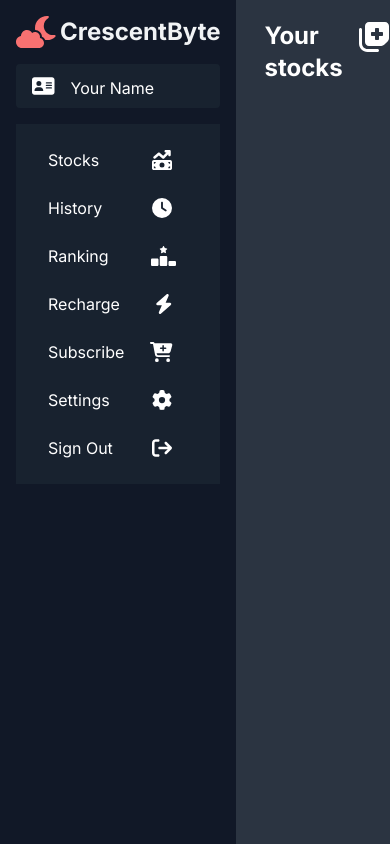
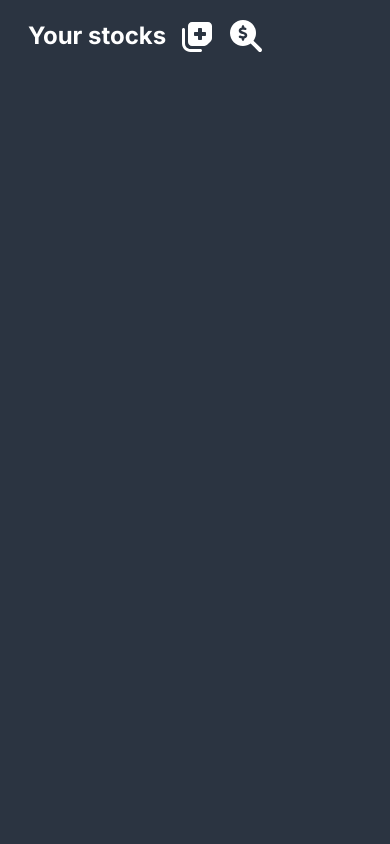
Before and after one commit to maynarde-joseph/reacttaskmanager, a Next.js app: page / in a window 390 px wide. Built offline with nearby package versions, Linux system fonts and the light colour scheme.

Commit message:
Side bar disappears on small screens

```diff
--- a/app/(components)/Nav.jsx
+++ b/app/(components)/Nav.jsx
@@ -19,7 +19,7 @@ import { FontAwesomeIcon } from "@fortawesome/react-fontawesome";
 
 const Nav = () => {
   return (
-    <div className="bg-gray-900 text-white left-0 top-0 bottom-0 p-4">
+    <div className="bg-gray-900 text-white left-0 top-0 bottom-0 p-4 hidden sm:block">
       <div className="flex items-center mb-4">
         {/* <Image
           src={Logo}
```
